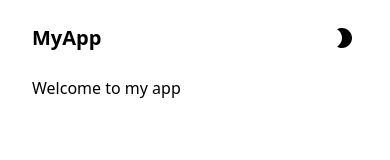
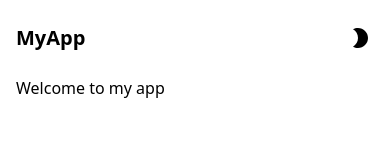
Before and after one commit to mattiapomelli/next-typescript-tailwind-mdx, a Next.js app: page / in a window 390 px wide. Shown: the top 160 px of the page. Built offline with nearby package versions, Linux system fonts and the light colour scheme.

Commit message:
fixed navbar and main padding

```diff
--- a/components/navbar.tsx
+++ b/components/navbar.tsx
@@ -5,12 +5,10 @@ import DarkModeToggle from './dark-mode-toggle'
 
 const Navbar: FunctionComponent = () => {
   return (
-    <header className="flex justify-between items-center w-full max-w-3xl mx-auto px-8 md:px-10 py-6">
+    <header className="flex justify-between items-center w-full max-w-3xl mx-auto px-4 md:px-10 py-6">
       <Link href="/">
         <a>
-          <h1 className="font-black text-xl text-main-blue dark:text-main-light-blue">
-            MyApp
-          </h1>
+          <h1 className="font-black text-xl">MyApp</h1>
         </a>
       </Link>
       <nav className="flex items-center">
--- a/layouts/index.tsx
+++ b/layouts/index.tsx
@@ -6,7 +6,7 @@ const DefaultLayout: FunctionComponent = ({ children }) => {
   return (
     <>
       <Navbar />
-      <main className="w-full max-w-3xl mx-auto px-8 md:px-10">{children}</main>
+      <main className="w-full max-w-3xl mx-auto px-4 md:px-10">{children}</main>
     </>
   )
 }
```
